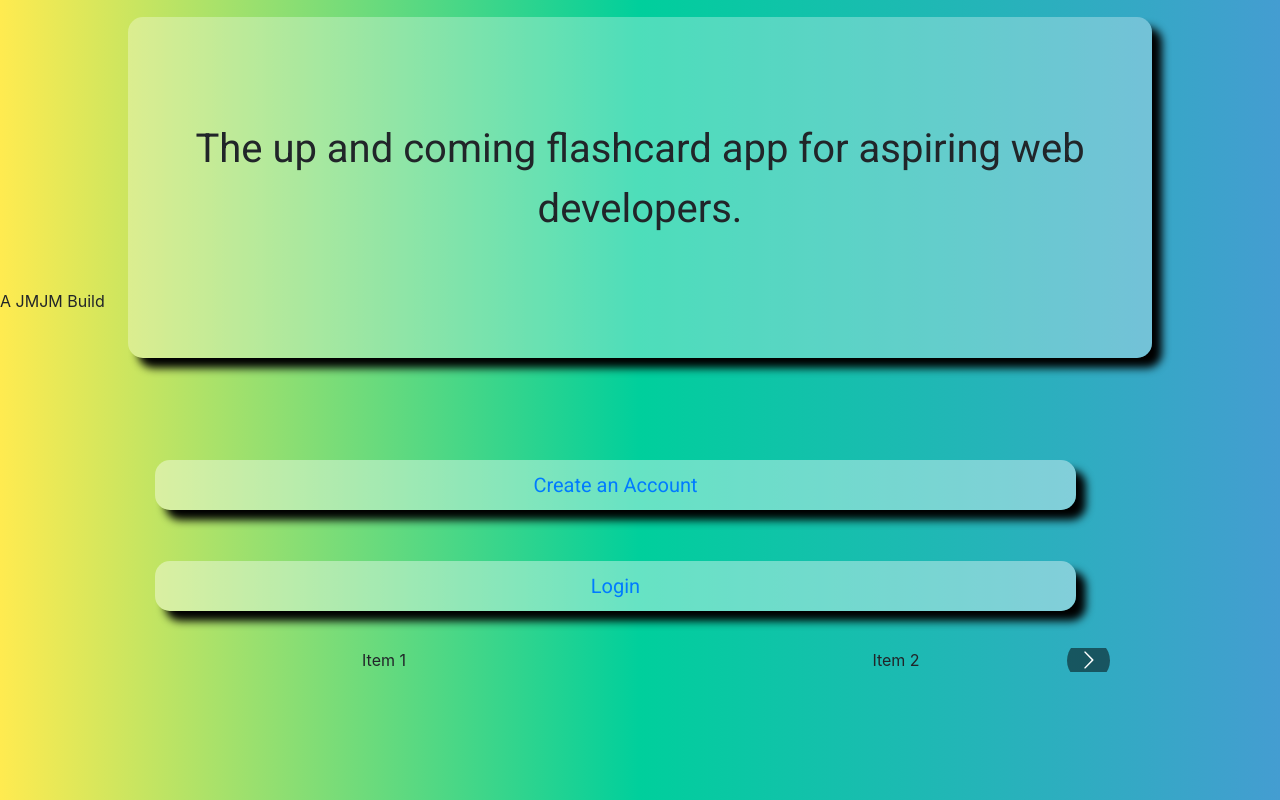
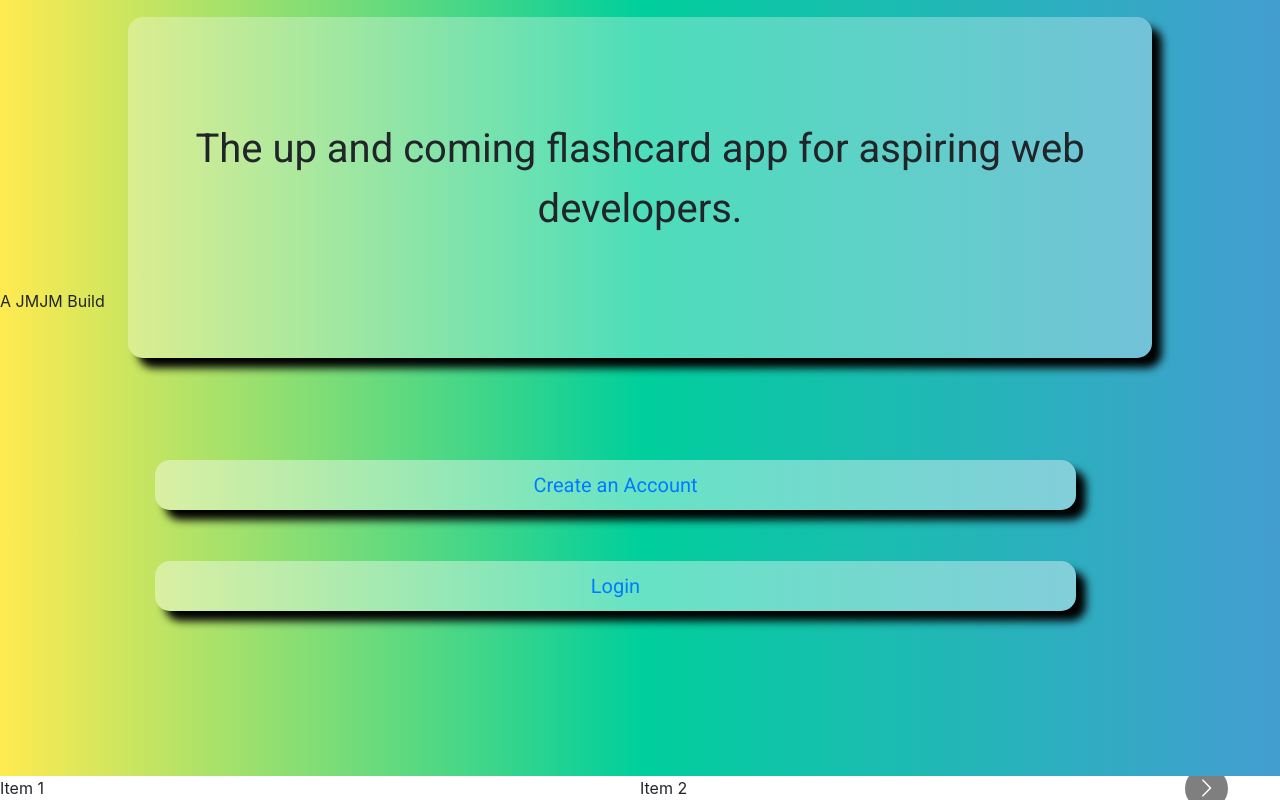
Before and after one commit to jess-smith49/dev-tools, a React (Create React App) app in the folder client/: page / in a window 1280 px wide. Shown: the part 487-1287 px from the top of the page. Built offline with nearby package versions, Linux system fonts and the light colour scheme.

Commit message:
moved carosuel to it's own component

```diff
--- /dev/null
+++ b/client/src/components/Carosuel/index.js
@@ -0,0 +1,38 @@
+import React from 'react';
+import Carosuel from 'react-multi-carousel';
+import 'react-multi-carousel/lib/styles.css';
+
+export default function SetCarosuel() {
+    //create breakpoints for carosuel
+    const responsive = {
+        superLargeDesktop: {
+            breakpoint: { max: 4000, min: 3000 },
+            items: 5
+        },
+        desktop: {
+            breakpoint: { max: 3000, min: 1024 },
+            items: 3
+        },
+        tablet: {
+            breakpoint: { max: 1024, min: 464 },
+            items: 2
+        },
+        mobile: {
+            breakpoint: { max: 464, min: 0 },
+            items: 1
+        }
+    };
+
+    return (
+
+        <div className="carosuel-container">
+            <Carosuel responsive={responsive}>
+                <div>Item 1</div>
+                <div>Item 2</div>
+                <div>Item 3</div>
+                <div>Item 4</div>
+            </Carosuel>
+        </div>
+
+    )
+}
--- a/client/src/pages/Landing/index.js
+++ b/client/src/pages/Landing/index.js
@@ -1,32 +1,14 @@
 import React from 'react';
 import { Link } from 'react-router-dom';
-import Carosuel from 'react-multi-carousel';
-import 'react-multi-carousel/lib/styles.css';
+import SetCarosuel from '../../components/Carosuel';
 
 export default function CTA() {
-    //create breakpoints for carosuel
-    const responsive = {
-        superLargeDesktop: {
-          breakpoint: { max: 4000, min: 3000 },
-          items: 5
-        },
-        desktop: {
-          breakpoint: { max: 3000, min: 1024 },
-          items: 3
-        },
-        tablet: {
-          breakpoint: { max: 1024, min: 464 },
-          items: 2
-        },
-        mobile: {
-          breakpoint: { max: 464, min: 0 },
-          items: 1
-        }
-      };
+
+
 
     return (
-        <div className="apply-grad">
-            <section className="cta">
+        <section className="landing-container">
+            <div className="cta">
                 <div className="cta-title">
                     <h1 className="h-lg">Dev Learn</h1>
                 </div>
@@ -43,18 +25,12 @@ export default function CTA() {
                         <Link to="/login">Login </Link>
                     </div>
                 </div>
-                <section className="carosuel">
-                    <div className="carosuel-container">
-                        <Carosuel responsive={responsive}>
-                            <div>Item 1</div>
-                            <div>Item 2</div>
-                            <div>Item 3</div>
-                            <div>Item 4</div>
-                        </Carosuel>
-                    </div>
-                </section>
+                </div>
 
+                <div className="carosuel">
+                    <SetCarosuel />
+                </div>
             </section>
-        </div>
+
     )
 };
```
